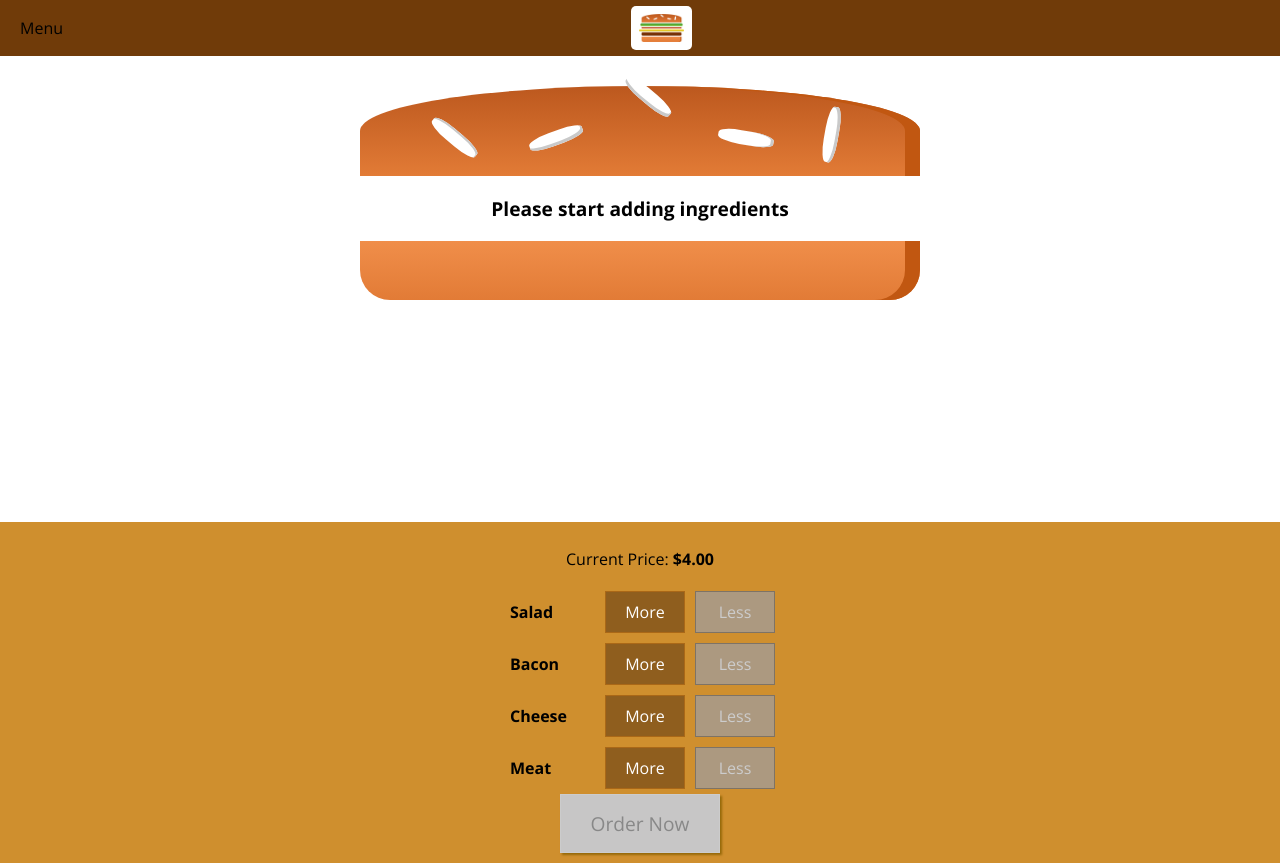
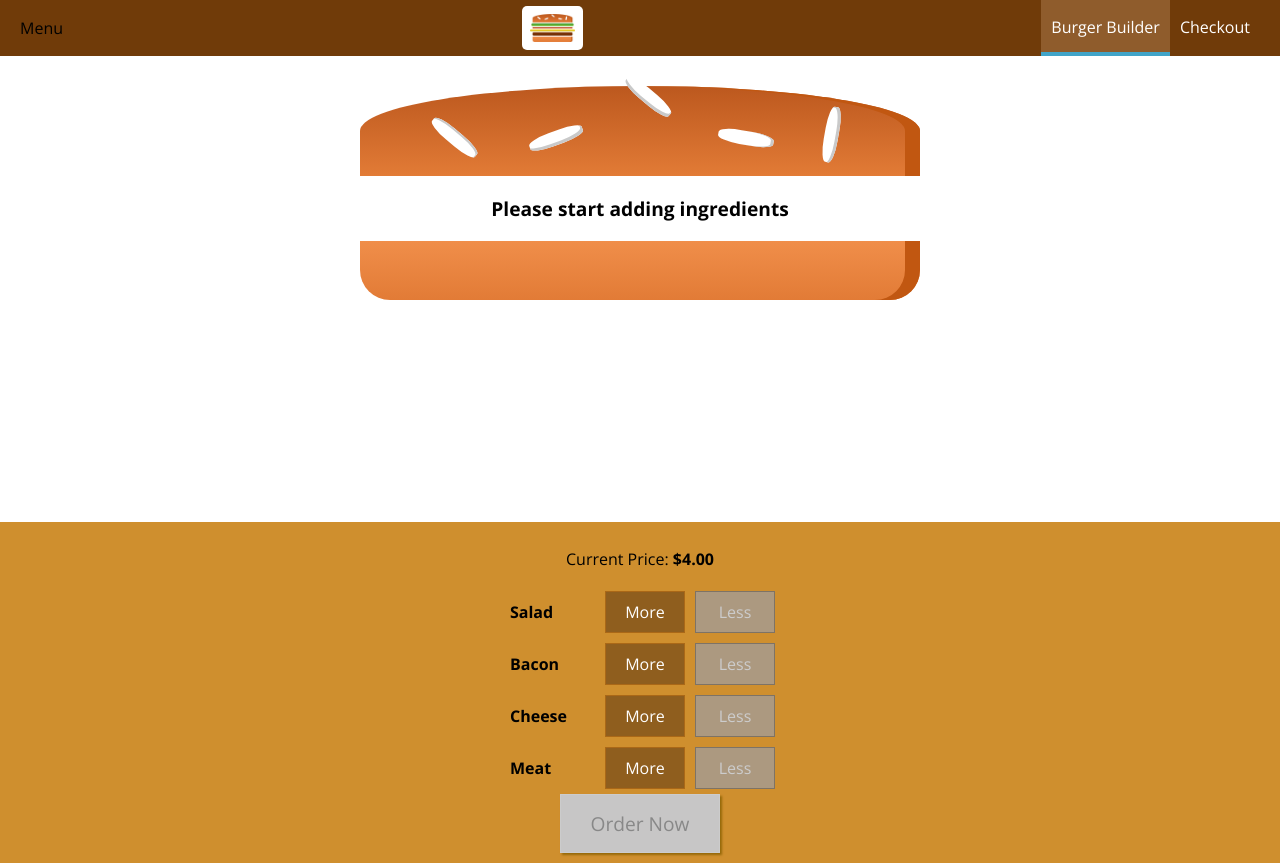
Before and after one commit to 105ron/Burger-App, a React (Create React App) app: page / in a window 1280 px wide. Built offline with nearby package versions, Linux system fonts and the light colour scheme; the HTML template or start-up script is replaced by a standard one.

Commit message:
add navigation items and side drawer

```diff
--- a/src/components/Layout/Layout.js
+++ b/src/components/Layout/Layout.js
@@ -3,6 +3,7 @@ import styled from 'styled-components';
 import PropTypes from 'prop-types';
 import Aux from '../../hoc/Aux';
 import Toolbar from '../Navigation/Toolbar/Toolbar';
+import SideDrawer from '../Navigation/SideDrawer/SideDrawer';
 
 const Content = styled.main`
   margin-top: 72px;
@@ -13,6 +14,7 @@ function layout(props) {
   return (
     <Aux>
       <Toolbar />
+      <SideDrawer />
       <Content>
         {children}
       </Content>
--- a/src/components/Logo/Logo.js
+++ b/src/components/Logo/Logo.js
@@ -1,11 +1,12 @@
 import React from 'react';
 import styled from 'styled-components';
+import PropTypes from 'prop-types';
 import burgerLogo from '../../assets/images/burger-logo.png';
 
 const Wrapper = styled.div`
   background-color: white;
   padding: 8px;
-  height: 80%
+  height: ${props => props.height};
   box-sizing: border-box;
   border-radius: 5px;
 `;
@@ -14,12 +15,22 @@ const Logo = styled.img`
   height: 100%;
 `;
 
-function logo() {
+function logo(props) {
+  const { height } = props;
   return (
-    <Wrapper>
-      <Logo src={burgerLogo} alt="Rhys's amazing Burgers" />
+    <Wrapper height={height}>
+      <Logo
+        src={burgerLogo}
+        alt="Rhys's amazing Burgers"
+      />
     </Wrapper>
   );
 }
 
+logo.propTypes = {
+  height: PropTypes.string.isRequired,
+};
+
 export default logo;
+
+/* eslint react/destructuring-assignment: "off" */
--- /dev/null
+++ b/src/components/Navigation/NavigationItems/NavigationItem/NavigationItem.js
@@ -0,0 +1,67 @@
+import React from 'react';
+import PropTypes from 'prop-types';
+import styled from 'styled-components';
+
+const NavigationItem = styled.li`
+  margin: 10px 0;
+  box-sizing: border-box;
+  display: block;
+  width: 100%
+  @media (min-width: 500px) {
+    margin: 0;
+    display: flex;
+    height: 100%;
+    width: auto;
+    align-items: center;
+  }
+`;
+
+const activeStyles = `
+  background-color: #8f5c2c;
+  border-bottom: 4px solid #40a4c8;
+  color: white;
+`;
+
+const Link = styled.a`
+  color: #8f5cec;
+  text-decoration: none;
+  width: 100%;
+  box-sizing: border-box;
+  display: block
+  ${props => props.active && 'color: #40a4c8;'}
+  &:hover, &:active {
+    color: #40a4c8
+  }
+  @media (min-width: 500px) {
+    color: white;
+    height: 100%;
+    padding: 16px 10px;
+    border-bottom: 4px solid transparent;
+    ${props => props.active && `${activeStyles}`}
+    &:hover, &:active {
+      ${activeStyles}
+    }
+  }
+`;
+
+function navigationItem(props) {
+  const { active, children, link } = props;
+  return (
+    <NavigationItem>
+      <Link
+        active={active}
+        href={link}
+      >
+        {children}
+      </Link>
+    </NavigationItem>
+  );
+}
+
+navigationItem.propTypes = {
+  active: PropTypes.bool.isRequired,
+  children: PropTypes.string.isRequired,
+  link: PropTypes.string.isRequired,
+};
+
+export default navigationItem;
--- /dev/null
+++ b/src/components/Navigation/NavigationItems/NavigationItems.js
@@ -0,0 +1,37 @@
+import React from "react";
+import styled from 'styled-components';
+import NavigationItem from './NavigationItem/NavigationItem';
+
+const NavigationItems = styled.ul`
+  margin: 0;
+  padding: 0;
+  list-style: none;
+  display: flex;
+  align-items: center;
+  flex-flow: column;
+  height: 100%;
+  @media (min-width: 500px) {
+    flex-flow: row;
+  }
+`;
+
+function navigationItems() {
+  return (
+    <NavigationItems>
+      <NavigationItem
+        active
+        link="#"
+      >
+        Burger Builder
+      </NavigationItem>
+      <NavigationItem
+        active={false}
+        link="#"
+      >
+        Checkout
+      </NavigationItem>
+    </NavigationItems>
+  );
+}
+
+export default navigationItems;
--- /dev/null
+++ b/src/components/Navigation/SideDrawer/SideDrawer.js
@@ -0,0 +1,42 @@
+import React from 'react';
+import PropTypes from 'prop-types';
+import styled from 'styled-components';
+import Logo from '../../Logo/Logo';
+import NavigationItems from '../NavigationItems/NavigationItems';
+
+const SideDrawer = styled.div`
+  position: fixed;
+  width: 280px;
+  max-width: 70%;
+  height: 100%;
+  left: 0;
+  top: 0;
+  z-index: 200;
+  background-color: white;
+  padding: 32px 16px;
+  box-sizing: border-box;
+  transform: ${props => props.open ? 'translateX(0);' : 'translateX(-100);'}
+  transition: transform 03.s ease-out;
+  @media (min-width: 500px) {
+    display: none;
+  }
+`;
+
+const NavBar = styled.nav`
+  margin-top: 32px;
+`;
+
+function sideDrawer(props) {
+  return (
+    <SideDrawer>
+      <Logo height="11%" />
+      <NavBar>
+        <NavigationItems />
+      </NavBar>
+    </SideDrawer>
+  );
+}
+
+export default sideDrawer;
+
+/* eslint no-confusing-arrow: "off", react/destructuring-assignment: "off" */
--- a/src/components/Navigation/Toolbar/Toolbar.js
+++ b/src/components/Navigation/Toolbar/Toolbar.js
@@ -2,6 +2,7 @@ import React from "react";
 import PropTypes from 'prop-types';
 import styled from 'styled-components';
 import Logo from '../../Logo/Logo';
+import NavigationItems from "../NavigationItems/NavigationItems";
 
 const Toolbar = styled.header`
   height: 56px;
@@ -20,6 +21,9 @@ const Toolbar = styled.header`
 
 const Nav = styled.nav`
   height: 100%;
+  @media (max-width: 499px) {
+    display: none;
+  }
 `;
 
 function toolbar(props) {
@@ -28,8 +32,10 @@ function toolbar(props) {
       <div>
         Menu
       </div>
-      <Logo />
-      <Nav />
+      <Logo height="80%" />
+      <Nav>
+        <NavigationItems />
+      </Nav>
     </Toolbar>
   );
 }
```
